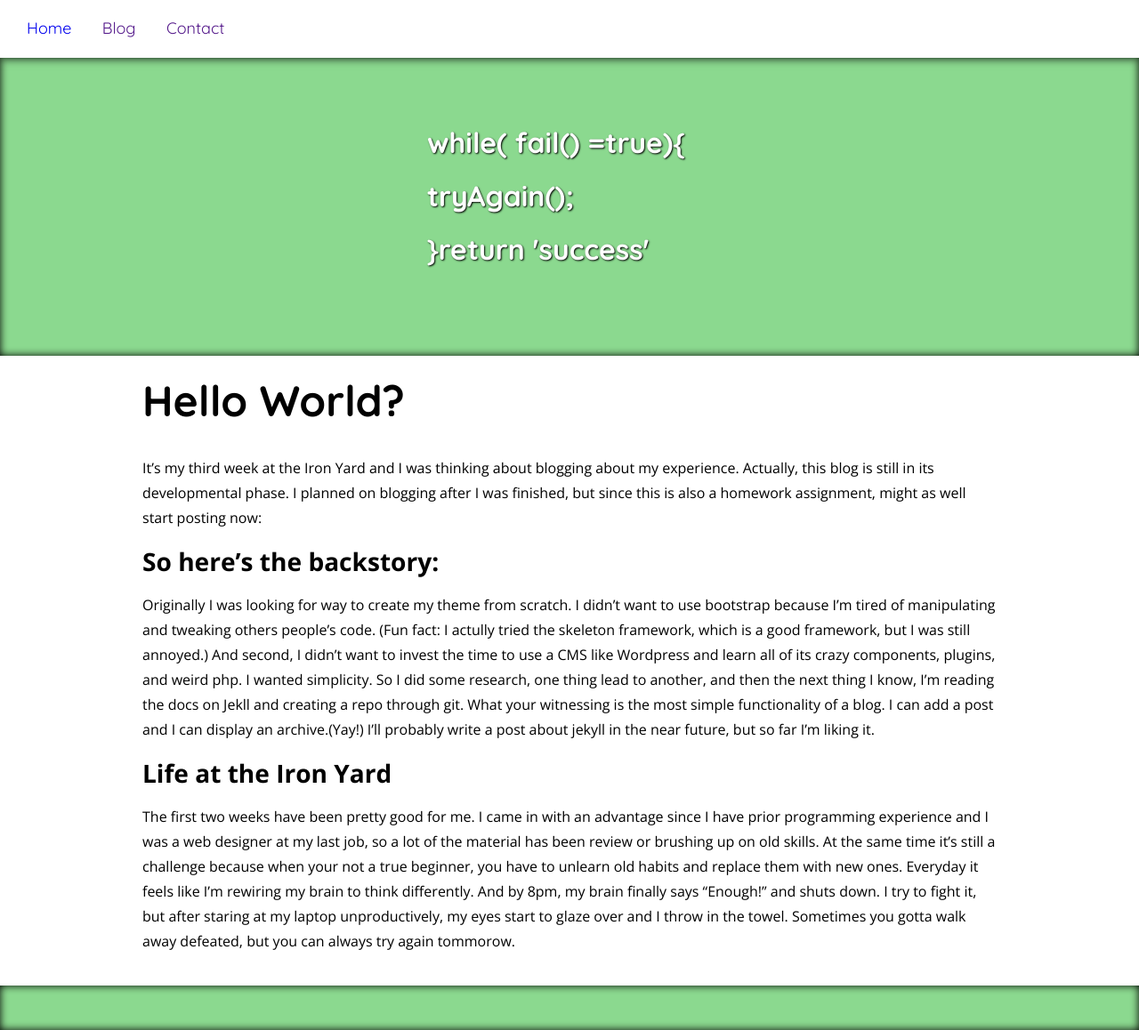
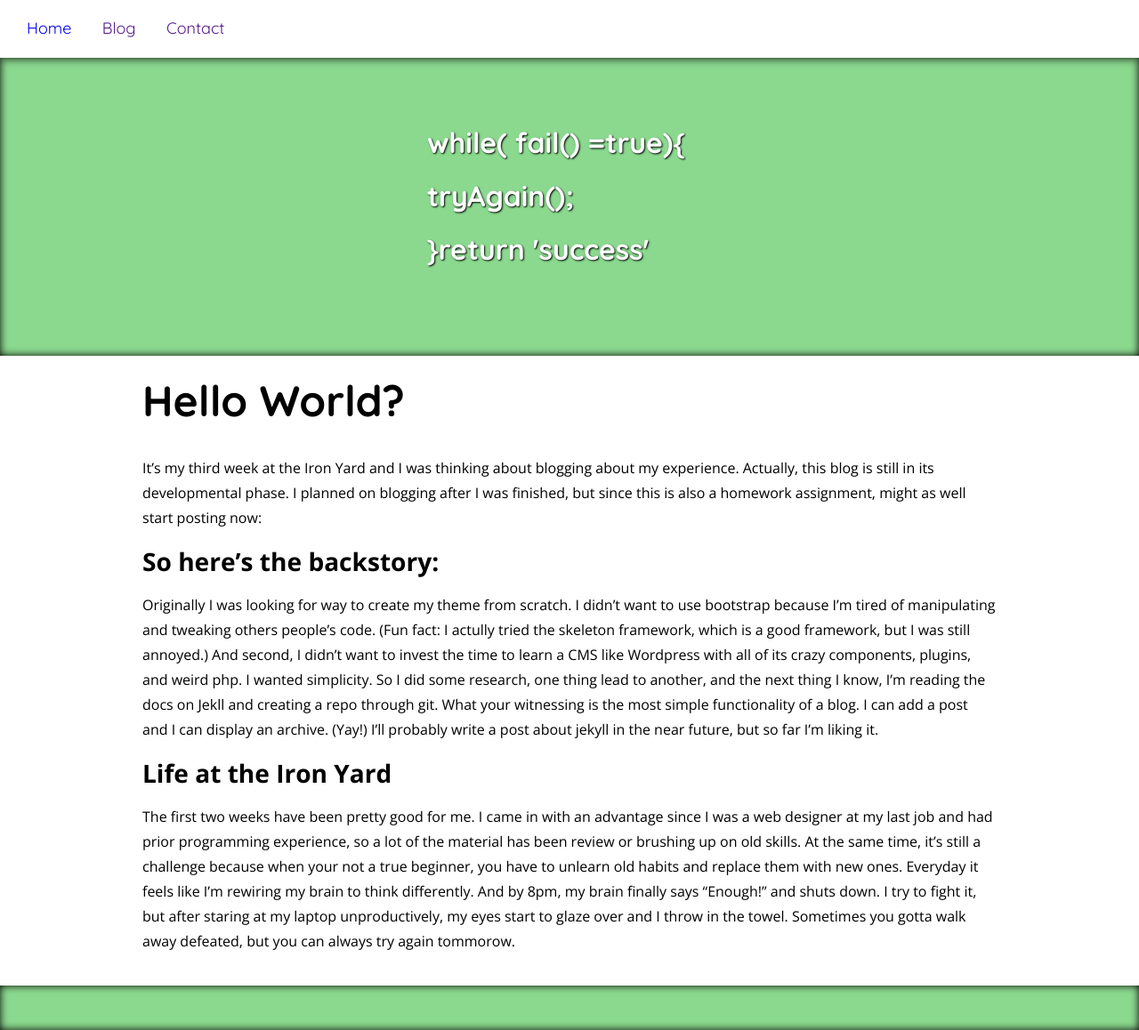
Before and after one commit to mona87/final-app, a Jekyll site: the page built from _posts/2015-05-19-hello-world.md, in a window 1280 px wide and 1158 px high. Shown: the whole window at 89% size. Built offline with Jekyll 4.4.1, drawn with Linux system fonts in a browser that asks for light colours.

Commit message:
hello world edits

```diff
--- a/_posts/2015-05-19-hello-world.md
+++ b/_posts/2015-05-19-hello-world.md
@@ -6,7 +6,7 @@ layout: default
 It's my third week at the Iron Yard and I was thinking about blogging about my experience. Actually, this blog is still in its developmental phase. I planned on blogging after I was finished, but since this is also a homework assignment, might as well start posting now:
 
 ###So here's the backstory:
- Originally I was looking for way to create my theme from scratch. I didn't want to use bootstrap because I'm tired of manipulating and tweaking others people's code. (Fun fact: I actully tried the skeleton framework, which is a good framework, but I was still annoyed.) And second, I didn't want to invest the time to use a CMS like Wordpress and learn all of its crazy components, plugins, and weird php. I wanted simplicity. So I did some research, one thing lead to another, and then the next thing I know, I'm reading the docs on Jekll and creating a repo through git. What your witnessing is the most simple functionality of a blog. I can add a post and I can display an archive.(Yay!) I'll probably write a post about jekyll in the near future, but so far I'm liking it.
+ Originally I was looking for way to create my theme from scratch. I didn't want to use bootstrap because I'm tired of manipulating and tweaking others people's code. (Fun fact: I actully tried the skeleton framework, which is a good framework, but I was still annoyed.) And second, I didn't want to invest the time to learn a CMS like Wordpress with all of its crazy components, plugins, and weird php. I wanted simplicity. So I did some research, one thing lead to another, and the next thing I know, I'm reading the docs on Jekll and creating a repo through git. What your witnessing is the most simple functionality of a blog. I can add a post and I can display an archive. (Yay!) I'll probably write a post about jekyll in the near future, but so far I'm liking it.
 
 ###Life at the Iron Yard
-The first two weeks have been pretty good for me. I came in with an advantage since I have prior programming experience and I was a web designer at my last job, so a lot of the material has been review or brushing up on old skills. At the same time it's still a challenge because when your not a true beginner, you have to unlearn old habits and replace them with new ones. Everyday it feels like I'm rewiring my brain to think differently. And by 8pm, my brain finally says "Enough!" and shuts down. I try to fight it, but after staring at my laptop unproductively, my eyes start to glaze over and I throw in the towel. Sometimes you gotta walk away defeated, but you can always try again tommorow.
+The first two weeks have been pretty good for me. I came in with an advantage since I was a web designer at my last job and had prior programming experience, so a lot of the material has been review or brushing up on old skills. At the same time, it's still a challenge because when your not a true beginner, you have to unlearn old habits and replace them with new ones. Everyday it feels like I'm rewiring my brain to think differently. And by 8pm, my brain finally says "Enough!" and shuts down. I try to fight it, but after staring at my laptop unproductively, my eyes start to glaze over and I throw in the towel. Sometimes you gotta walk away defeated, but you can always try again tommorow.
```
